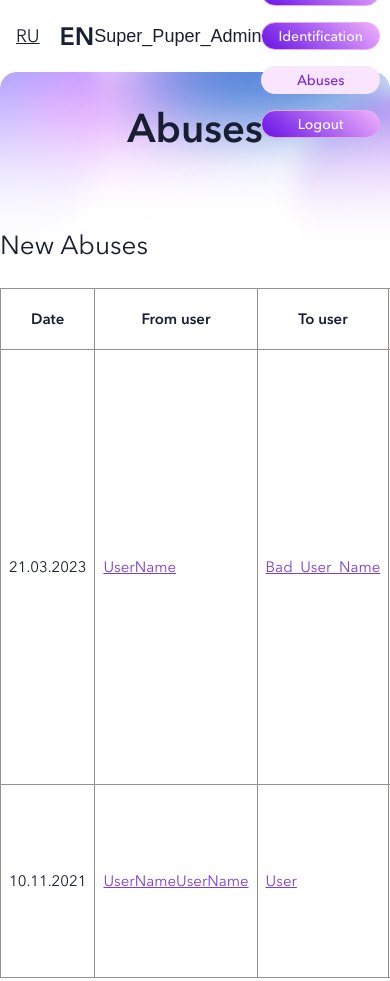
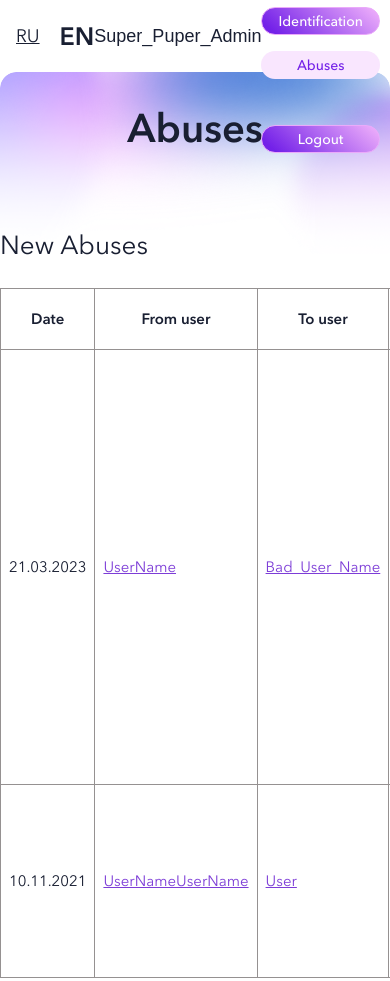
Before and after one commit to illiafreeman/katharsis_admin, a plain HTML site: page abuse.html in a window 390 px wide. Shown: the top 981 px of the page. Drawn offline with Linux system fonts and the light colour scheme.

Commit message:
responsive

```diff
--- a/css/_query.scss
+++ b/css/_query.scss
@@ -56,6 +56,9 @@
             height: 28px;
             padding: 0 16px;
             font-size: 14px;
+            &:last-child{
+                margin: 0 0 0 30px;
+            }
         }
     }
     .lang{
@@ -292,6 +295,11 @@
         flex-direction: column;
         order: 3;
         align-items: stretch;
+        .btn{
+            &:last-child{
+                margin: 30px 0 0;
+            }
+        }
     }
 
 
--- a/css/main.scss
+++ b/css/main.scss
@@ -83,6 +83,9 @@ body {
                     box-shadow: none;
                     border: 0;
                 }
+            }
+            &:last-child{
+                margin-top: 60px;
             }
         }
     }
```
Also changed, not shown: css/main.css, 1 other file.
